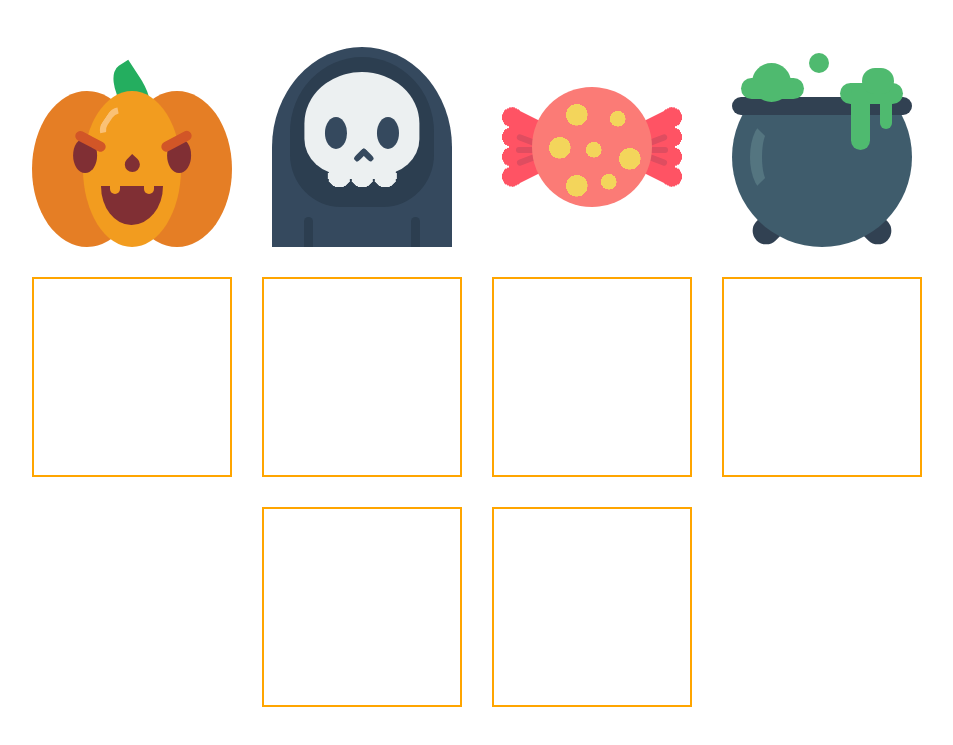
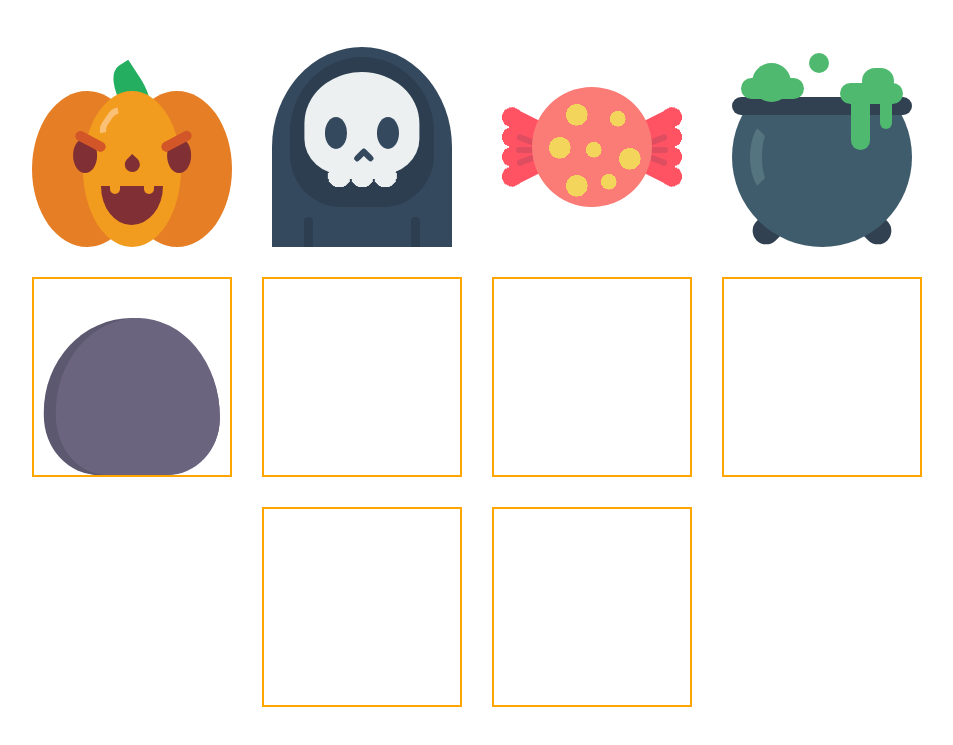
Before and after one commit to nat-davydova/halloween-icons, a website built with Vite: page index.html in a window 1280 px wide. Shown: the part 173-918 px from the top of the page, without its empty margins (163-1116 px from the left). Built offline with nearby package versions, Linux system fonts and the light colour scheme.

Commit message:
bat: add head and shadow

```diff
--- a/index.html
+++ b/index.html
@@ -86,7 +86,11 @@
         </div>
       </div>
 
-      <div class="icon icon--bordered"></div>
+      <!-- BAT ICON-->
+      <div class="bat icon icon--bordered">
+        <div class="bat__head"></div>
+      </div>
+
       <div class="icon icon--bordered"></div>
       <div class="icon icon--bordered"></div>
       <div class="icon icon--bordered"></div>
--- a/style.css
+++ b/style.css
@@ -766,3 +766,35 @@ body a {
     border-radius: 50%;
     z-index: 4;
 }
+
+/* BAT ICON */
+
+.bat {
+    --bat-head-color: #6A647F;
+    --bat-head-shadow-color: #5C586F;
+
+    position: relative;
+}
+
+.bat__head {
+    position: absolute;
+    top: 20%;
+    left: 50%;
+    width: 90%;
+    height: 80%;
+    transform: translateX(-50%);
+    background-color: var(--bat-head-shadow-color);
+    border-radius: 50% 50% 32% 31% / 60% 63% 36% 38%;
+}
+
+.bat__head:before {
+    position: absolute;
+    top: 0;
+    left: 7%;
+    display: block;
+    width: 93%;
+    height: 100%;
+    content: '';
+    background-color: var(--bat-head-color);
+    border-radius: inherit;
+}
```
